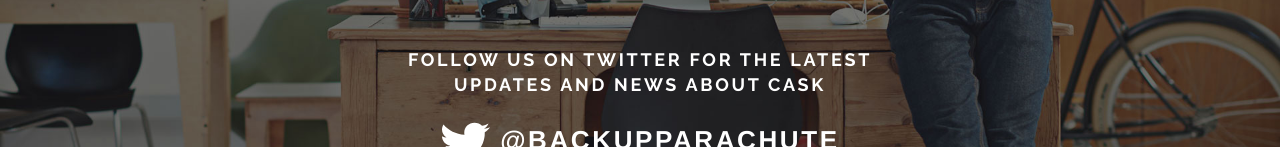
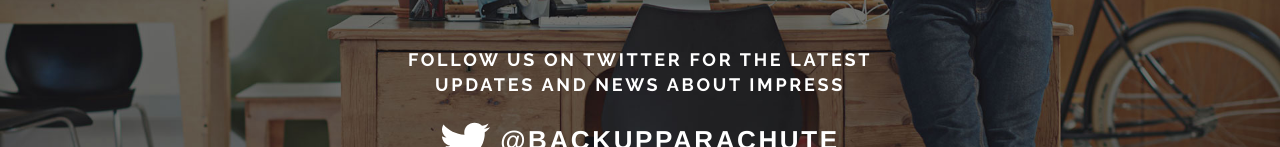
Before and after one commit to backupparachute/impress-website, a website: page index.html in a window 1280 px wide. Shown: the part 444-591 px from the top of the page. Drawn offline with Linux system fonts and the light colour scheme; files that its build step writes are made by us from their sources.

Commit message:
Typo fix

```diff
--- a/index.html
+++ b/index.html
@@ -23,7 +23,7 @@
       <section>
         <div class="billboard-logo"><img src="images/impress-logo.png" alt="Impress Resume App" /></div>
         <h1 class="billboard-message">The complete resume builder</h1>
-        <h3 class="billboard-cta">Follow us on Twitter for the latest updates and news about Cask</h3>
+        <h3 class="billboard-cta">Follow us on Twitter for the latest updates and news about Impress</h3>
         <a class="billboard-social-link" href="http://www.twitter.com/backupparachute/"><svg class="icon icon-twitter"><use xlink:href="#twitter"></use></svg> @backupparachute</a>
       </section>
     </main>
```
